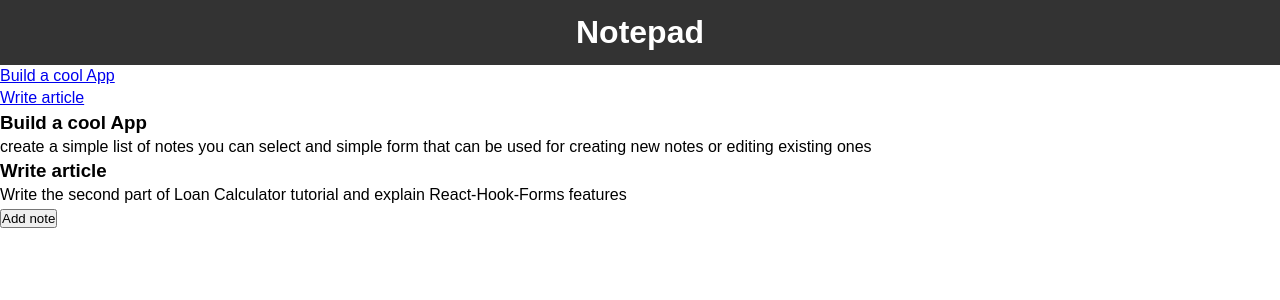
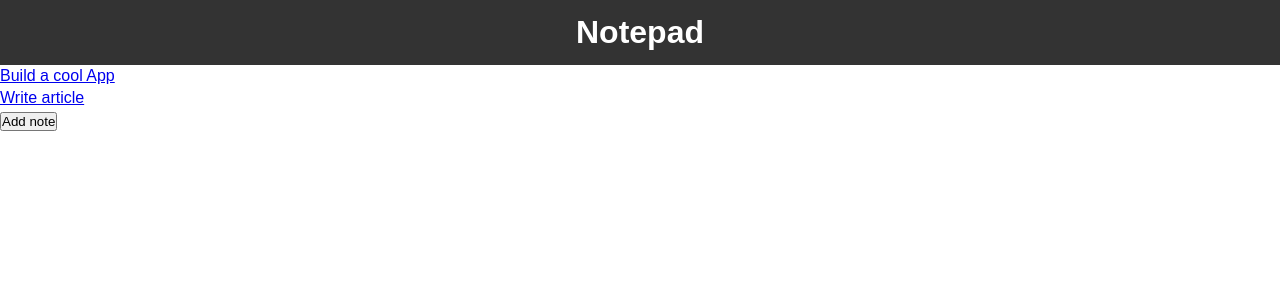
Before and after one commit to suzanamelomoraes/notepad, a React (Create React App) app: page / in a window 1280 px wide. Shown: the top 300 px of the page. Built offline with nearby package versions, Linux system fonts and the light colour scheme.

Commit message:
create route to note/id and wrap Note

```diff
--- a/src/components/Notes.jsx
+++ b/src/components/Notes.jsx
@@ -1,4 +1,5 @@
 import React, { useState } from 'react';
+import { Route } from 'react-router-dom';
 import { v4 as uuidv4 } from 'uuid';
 import Note from './Note';
 import Header from './Header';
@@ -45,11 +46,15 @@ const Notes = () => {
   return (
     <div>
       <Header />
-      <NotesTitles notes={notes} />
+      <Route path='/'>
+        <NotesTitles notes={notes} />
+      </Route>
 
       <div className='note'>
         {notes.map((note) => (
-          <Note key={note.id} title={note.title} body={note.body} />
+          <Route path='/note/:id'>
+            <Note key={note.id} title={note.title} body={note.body} />
+          </Route>
         ))}
       </div>
       <button onClick={handleShowForm}>Add note</button>
```
